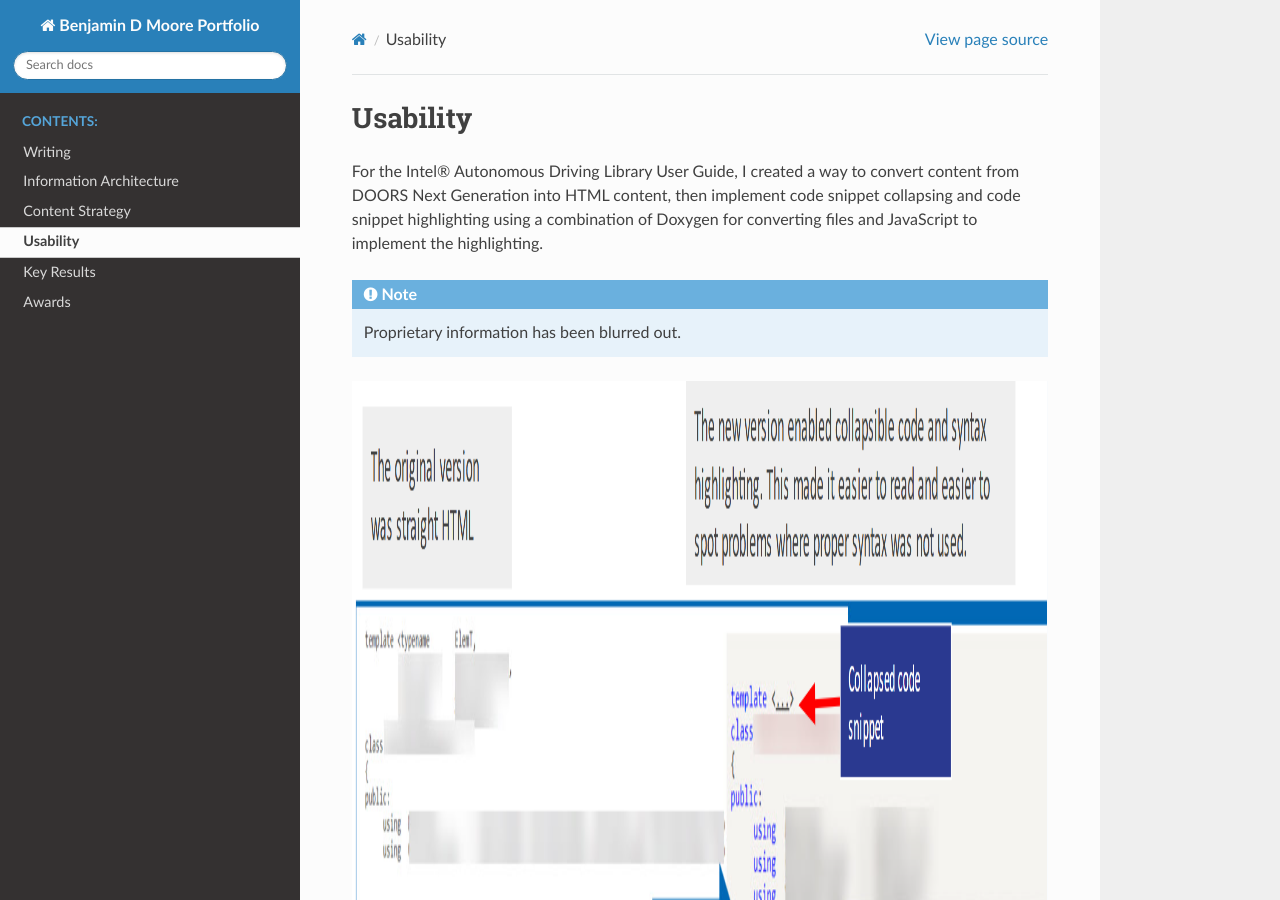
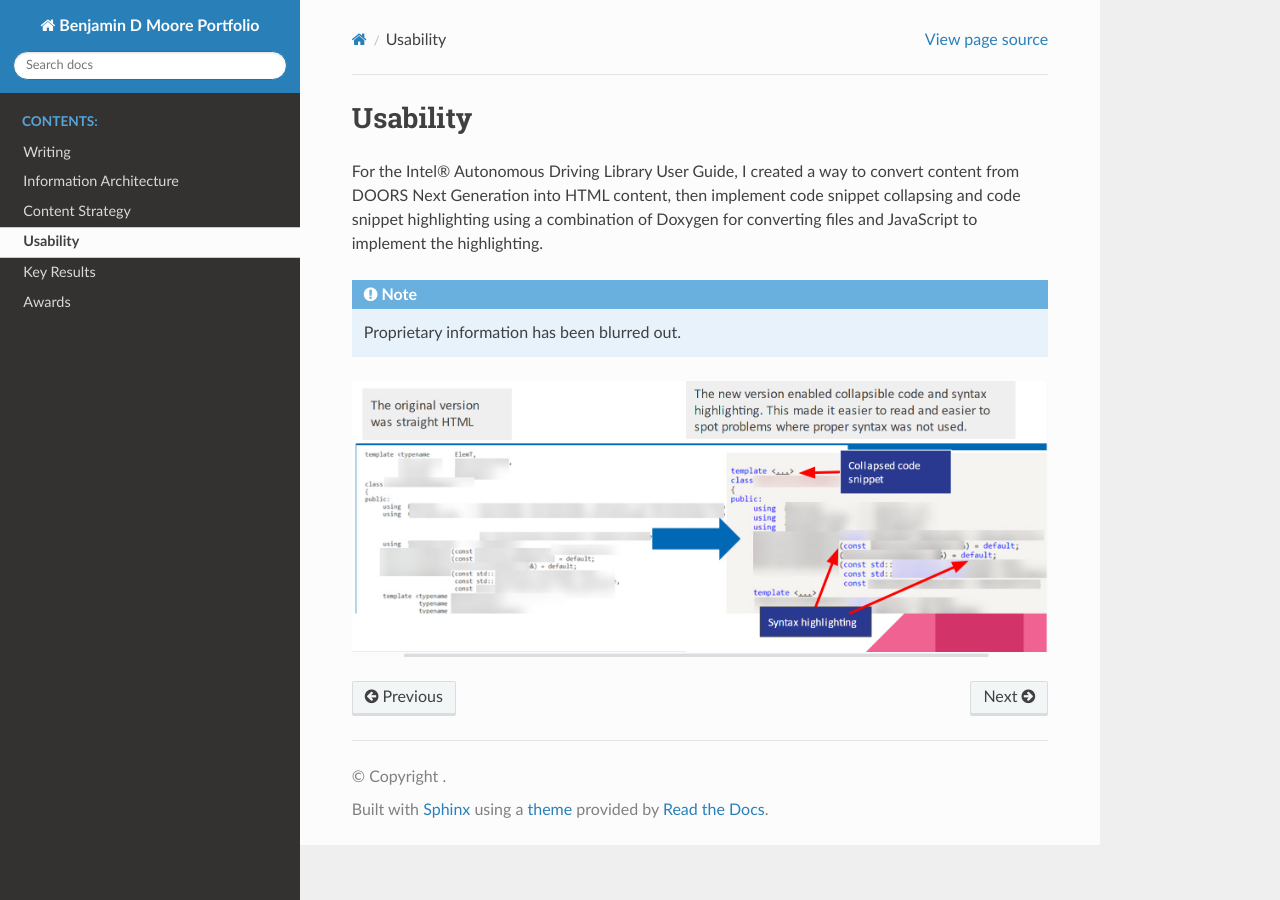
Before and after one commit to bikerben33/portfolio, a Sphinx documentation site: the page built from docs/source/usability.rst, in a window 1280 px wide and 900 px high. Built offline with Sphinx 7.4.7 and the Read the Docs theme 3.1.0, drawn with Linux system fonts in a browser that asks for light colours.

Commit message:
Update usability.rst

```diff
--- a/docs/source/usability.rst
+++ b/docs/source/usability.rst
@@ -13,7 +13,6 @@ for converting files and JavaScript to implement the highlighting.
    Proprietary information has been blurred out.
 
 .. image:: images/usability.png
-   :scale: 150%
    :alt: A side by side example of straight HTML with no syntax highlighting,
          compared to the updated version where I used JavaScript to implement
          syntax highlighting and collapsible code snippets.
```
